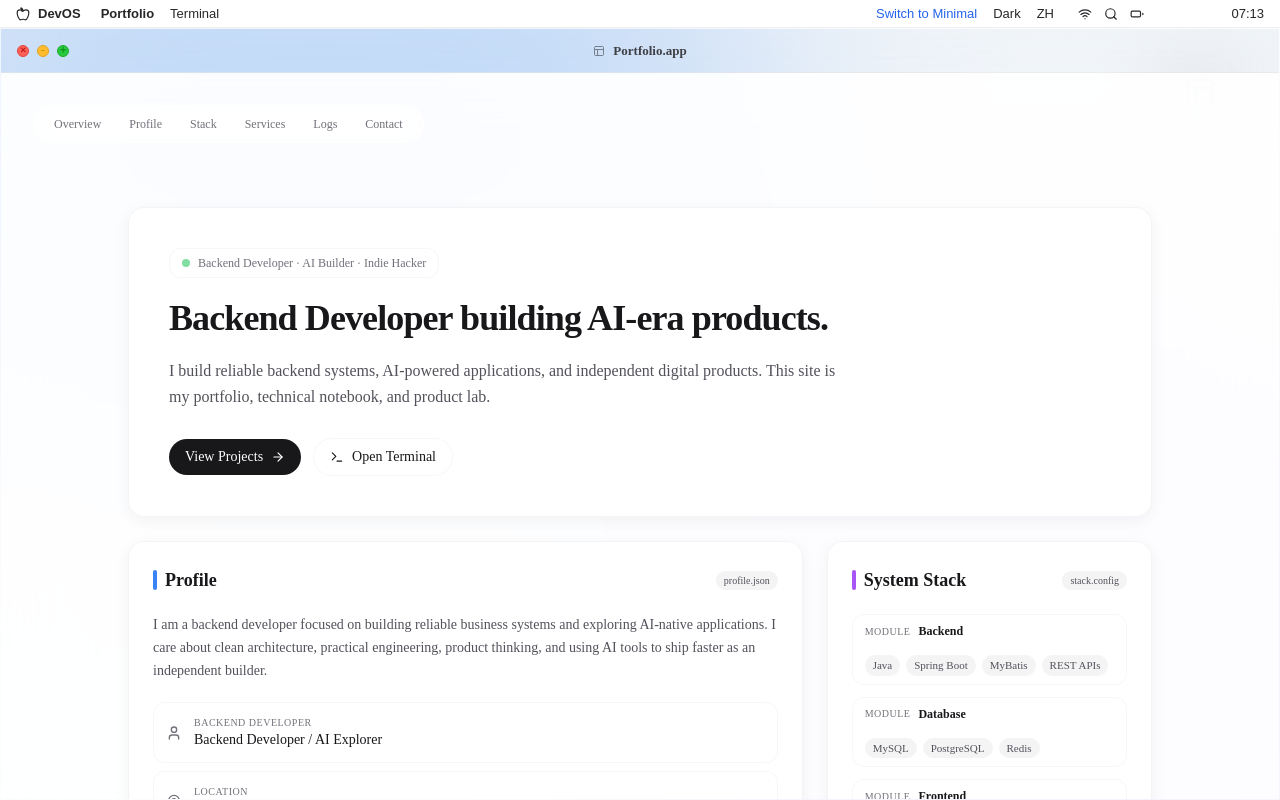
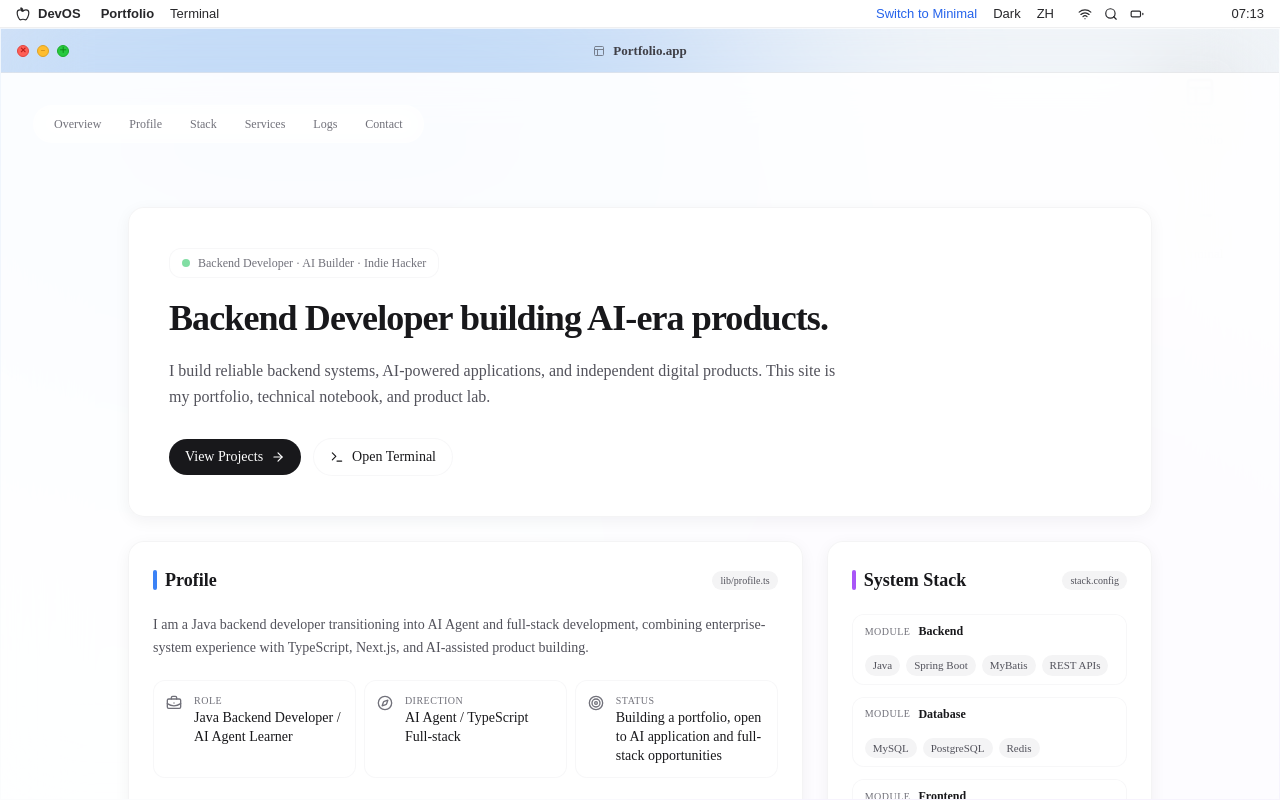
Before and after one commit to zhaomin6666/my-blog-v2, a Next.js app: page / in a window 1280 px wide. Built offline with nearby package versions, Linux system fonts and the light colour scheme; no server answers; a web font is replaced by a local one.

Commit message:
content: improve about positioning for ai career

```diff
--- a/components/main/AboutSection.tsx
+++ b/components/main/AboutSection.tsx
@@ -1,69 +1,152 @@
 'use client';
 
-import { User, MapPin, Target } from 'lucide-react';
+import Link from 'next/link';
+import { ArrowUpRight, BriefcaseBusiness, CheckCircle2, Compass, FolderGit2, Sparkles, Target } from 'lucide-react';
+import { profileData } from '@/lib/profile';
 import { useSettings } from '@/lib/settings-context';
 import { getStyleTokens } from '@/lib/stylePresets';
 import { t } from '@/lib/translations';
+import type { Lang, LocalizedText } from '@/lib/types';
+
+function text(value: LocalizedText, lang: Lang) {
+  return value[lang];
+}
 
 export function AboutSection() {
   const { lang, stylePreset } = useSettings();
   const tokens = getStyleTokens(stylePreset);
   const isMacos = stylePreset === 'macos';
 
-  const profileFields = [
-    {
-      icon: User,
-      label: t('about.role', lang),
-      value: lang === 'zh' ? '后端开发者 / AI 应用探索者' : 'Backend Developer / AI Explorer',
-    },
-    {
-      icon: MapPin,
-      label: t('about.location', lang),
-      value: lang === 'zh' ? '远程 / 全球' : 'Remote / Global',
-    },
-    {
-      icon: Target,
-      label: t('about.focus', lang),
-      value: lang === 'zh' ? '可靠系统 · AI 原生应用 · 独立产品' : 'Reliable Systems · AI-Native Apps · Indie Products',
-    },
-  ];
+  const profileIcons = [BriefcaseBusiness, Compass, Target];
 
   return (
     <div className={`p-6 ${tokens.cardBg} ${tokens.cardBorder} ${tokens.cardBorderRadius} ${tokens.cardShadow}`}>
-      {/* Section header like a system panel header */}
       <div className="flex items-center gap-2 mb-5">
         <div className={`w-1 h-5 rounded-full ${isMacos ? 'bg-blue-500' : 'bg-zinc-900 dark:bg-zinc-100'}`} />
         <h2 className={`${isMacos ? 'text-lg font-semibold' : 'text-xs font-mono font-bold uppercase tracking-wider'} ${tokens.textPrimary}`}>
           {t('nav.profile', lang)}
         </h2>
         <span className={`ml-auto text-[10px] px-2 py-0.5 ${tokens.tagBg} ${tokens.tagText} ${tokens.tagBorder} ${tokens.tagBorderRadius}`}>
-          profile.json
+          lib/profile.ts
         </span>
       </div>
 
-      {/* Profile description */}
       <p className={`mb-5 ${isMacos ? 'text-sm leading-relaxed' : 'text-xs font-mono leading-relaxed'} ${tokens.textSecondary}`}>
-        {t('about.description', lang)}
+        {text(profileData.intro, lang)}
       </p>
 
-      {/* Profile fields like system info entries */}
-      <div className="space-y-2">
-        {profileFields.map((field) => (
+      <div className="grid grid-cols-1 gap-2 sm:grid-cols-3">
+        {profileData.fields.map((field, index) => {
+          const Icon = profileIcons[index] ?? Target;
+
+          return (
           <div
-            key={field.label}
-            className={`flex items-center gap-3 p-3 ${tokens.nestedCardBg} ${tokens.nestedCardBorder} ${tokens.nestedCardBorderRadius} transition-all duration-200 hover:-translate-y-0.5 hover:shadow-sm`}
+            key={field.labelKey}
+            className={`flex min-w-0 items-start gap-3 p-3 ${tokens.nestedCardBg} ${tokens.nestedCardBorder} ${tokens.nestedCardBorderRadius} transition-all duration-200 hover:-translate-y-0.5 hover:shadow-sm`}
           >
-            <field.icon size={isMacos ? 16 : 14} className={tokens.textMuted} />
+            <Icon size={isMacos ? 16 : 14} className={`mt-0.5 shrink-0 ${tokens.textMuted}`} />
             <div className="flex-1 min-w-0">
               <div className={`text-[10px] ${tokens.textMuted} ${isMacos ? 'uppercase tracking-wider' : 'font-mono uppercase'}`}>
-                {field.label}
+                {t(field.labelKey, lang)}
               </div>
-              <div className={`truncate ${isMacos ? 'text-sm font-medium' : 'text-xs font-mono'} ${tokens.textPrimary}`}>
-                {field.value}
+              <div className={`${isMacos ? 'text-sm font-medium leading-snug' : 'text-xs font-mono leading-snug'} ${tokens.textPrimary}`}>
+                {text(field.value, lang)}
               </div>
             </div>
           </div>
-        ))}
+          );
+        })}
+      </div>
+
+      <div className="mt-5 grid grid-cols-1 gap-4 lg:grid-cols-2">
+        <div>
+          <div className={`mb-2 flex items-center gap-1.5 text-[10px] ${tokens.textMuted} ${isMacos ? 'uppercase tracking-wider' : 'font-mono uppercase'}`}>
+            <Sparkles size={12} />
+            {t('about.currentFocus', lang)}
+          </div>
+          <div className="flex flex-wrap gap-1.5">
+            {profileData.focus.map((item) => (
+              <span
+                key={text(item, lang)}
+                className={`px-2 py-1 text-[10px] ${tokens.projectTagBg} ${tokens.projectTagText} ${tokens.tagBorderRadius} ${isMacos ? '' : 'font-mono'}`}
+              >
+                {text(item, lang)}
+              </span>
+            ))}
+          </div>
+        </div>
+
+        <div>
+          <div className={`mb-2 flex items-center gap-1.5 text-[10px] ${tokens.textMuted} ${isMacos ? 'uppercase tracking-wider' : 'font-mono uppercase'}`}>
+            <BriefcaseBusiness size={12} />
+            {t('about.background', lang)}
+          </div>
+          <div className="space-y-2">
+            {profileData.background.map((item) => (
+              <p key={text(item, lang)} className={`flex gap-2 ${isMacos ? 'text-xs leading-relaxed' : 'text-[11px] font-mono leading-relaxed'} ${tokens.textSecondary}`}>
+                <CheckCircle2 size={13} className={`mt-0.5 shrink-0 ${isMacos ? 'text-blue-500 dark:text-blue-300' : tokens.textMuted}`} />
+                <span>{text(item, lang)}</span>
+              </p>
+            ))}
+          </div>
+        </div>
+      </div>
+
+      <div className="mt-5">
+        <div className={`mb-2 flex items-center gap-1.5 text-[10px] ${tokens.textMuted} ${isMacos ? 'uppercase tracking-wider' : 'font-mono uppercase'}`}>
+          <FolderGit2 size={12} />
+          {t('about.building', lang)}
+        </div>
+        <div className="grid grid-cols-1 gap-2 sm:grid-cols-2">
+          {profileData.building.map((link) => (
+            <Link
+              key={link.href}
+              href={link.href}
+              className={`group flex min-w-0 items-start gap-3 p-3 ${tokens.nestedCardBg} ${tokens.nestedCardBorder} ${tokens.nestedCardBorderRadius} transition-all duration-200 hover:-translate-y-0.5 hover:shadow-sm`}
+            >
+              <ArrowUpRight size={14} className={`mt-0.5 shrink-0 transition-transform group-hover:translate-x-0.5 group-hover:-translate-y-0.5 ${tokens.textMuted}`} />
+              <span className="min-w-0">
+                <span className={`block ${isMacos ? 'text-sm font-medium' : 'text-xs font-mono font-bold'} ${tokens.textPrimary}`}>
+                  {text(link.label, lang)}
+                </span>
+                <span className={`mt-1 block ${isMacos ? 'text-xs leading-relaxed' : 'text-[11px] font-mono leading-relaxed'} ${tokens.textSecondary}`}>
+                  {text(link.description, lang)}
+                </span>
+              </span>
+            </Link>
+          ))}
+        </div>
+      </div>
+
+      <div className="mt-5 grid grid-cols-1 gap-4 lg:grid-cols-2">
+        <div>
+          <div className={`mb-2 text-[10px] ${tokens.textMuted} ${isMacos ? 'uppercase tracking-wider' : 'font-mono uppercase'}`}>
+            {t('about.workStyle', lang)}
+          </div>
+          <div className="space-y-1.5">
+            {profileData.workStyle.map((item) => (
+              <p key={text(item, lang)} className={`${isMacos ? 'text-xs leading-relaxed' : 'text-[11px] font-mono leading-relaxed'} ${tokens.textSecondary}`}>
+                {text(item, lang)}
+              </p>
+            ))}
+          </div>
+        </div>
+
+        <div>
+          <div className={`mb-2 text-[10px] ${tokens.textMuted} ${isMacos ? 'uppercase tracking-wider' : 'font-mono uppercase'}`}>
+            {t('about.careerDirection', lang)}
+          </div>
+          <div className="flex flex-wrap gap-1.5">
+            {profileData.careerDirection.map((item) => (
+              <span
+                key={text(item, lang)}
+                className={`px-2 py-1 text-[10px] ${tokens.tagBg} ${tokens.tagText} ${tokens.tagBorder} ${tokens.tagBorderRadius} ${isMacos ? '' : 'font-mono'}`}
+              >
+                {text(item, lang)}
+              </span>
+            ))}
+          </div>
+        </div>
       </div>
     </div>
   );
--- /dev/null
+++ b/lib/profile.ts
@@ -0,0 +1,119 @@
+import type { LocalizedText } from './types';
+
+export interface ProfileField {
+  labelKey: 'about.role' | 'about.direction' | 'about.status';
+  value: LocalizedText;
+}
+
+export interface ProfileLink {
+  label: LocalizedText;
+  href: string;
+  description: LocalizedText;
+}
+
+export interface ProfileData {
+  intro: LocalizedText;
+  fields: ProfileField[];
+  focus: LocalizedText[];
+  background: LocalizedText[];
+  building: ProfileLink[];
+  workStyle: LocalizedText[];
+  careerDirection: LocalizedText[];
+}
+
+export const profileData: ProfileData = {
+  intro: {
+    zh: '我是一名 Java 后端开发者，正在把企业业务系统开发经验、TypeScript 全栈能力和 AI Agent 学习结合起来，构建自己的项目、博客和作品集。',
+    en: 'I am a Java backend developer transitioning into AI Agent and full-stack development, combining enterprise-system experience with TypeScript, Next.js, and AI-assisted product building.',
+  },
+  fields: [
+    {
+      labelKey: 'about.role',
+      value: {
+        zh: 'Java 后端开发者 / AI Agent 学习者',
+        en: 'Java Backend Developer / AI Agent Learner',
+      },
+    },
+    {
+      labelKey: 'about.direction',
+      value: {
+        zh: 'AI Agent / TypeScript 全栈开发',
+        en: 'AI Agent / TypeScript Full-stack',
+      },
+    },
+    {
+      labelKey: 'about.status',
+      value: {
+        zh: '正在建设作品集，关注 AI 应用与全栈机会',
+        en: 'Building a portfolio, open to AI application and full-stack opportunities',
+      },
+    },
+  ],
+  focus: [
+    { zh: 'AI Agent 应用开发', en: 'AI Agent application development' },
+    { zh: 'TypeScript / Next.js 全栈开发', en: 'TypeScript / Next.js full-stack development' },
+    { zh: 'LangChain.js / LangGraph.js', en: 'LangChain.js / LangGraph.js' },
+    { zh: '企业知识库 / RAG', en: 'Enterprise knowledge base / RAG' },
+    { zh: '工具调用 / Agent Workflow', en: 'Tool calling / Agent workflow' },
+    { zh: 'AI 辅助开发流程', en: 'AI-assisted development workflow' },
+  ],
+  background: [
+    {
+      zh: '过去主要参与企业业务系统、招投标、采购、供应商管理、专家管理和采购计划管理等项目。',
+      en: 'Worked on enterprise business systems, bidding and procurement scenarios, supplier management, expert management, and procurement planning.',
+    },
+    {
+      zh: '熟悉 Java、Spring Boot、业务流程建模、接口对接、需求沟通、文档沉淀和阶段性交付。',
+      en: 'Experienced with Java, Spring Boot, business workflow modeling, system integration, requirement communication, documentation, and staged delivery.',
+    },
+    {
+      zh: '现在从真实业务系统经验出发，逐步补齐 AI Agent 与全栈产品开发能力。',
+      en: 'Now using real business-system experience as the starting point for learning AI Agent and full-stack product development.',
+    },
+  ],
+  building: [
+    {
+      label: { zh: 'Personal Developer OS', en: 'Personal Developer OS' },
+      href: '/projects/personal-developer-os',
+      description: {
+        zh: '已上线的个人开发者操作系统风格网站，承载博客、作品集、求职入口和 AI Agent 学习记录。',
+        en: 'A live browser-based developer OS site for blogs, portfolio work, career entry points, and AI Agent learning notes.',
+      },
+    },
+    {
+      label: { zh: 'AI Agent Demo', en: 'AI Agent Demo' },
+      href: '/projects/ai-agent-demo',
+      description: {
+        zh: '面向企业知识库和业务流程理解的 AI Agent 学习项目，目前处于持续建设阶段。',
+        en: 'An in-progress AI Agent learning project focused on enterprise knowledge bases and business workflow understanding.',
+      },
+    },
+    {
+      label: { zh: '工程日志', en: 'Engineering Logs' },
+      href: '/blog',
+      description: {
+        zh: '用博客记录网站建设、工程实践和学习过程。',
+        en: 'Blog notes for site building, engineering practice, and learning progress.',
+      },
+    },
+    {
+      label: { zh: 'Personal Developer OS 系列', en: 'Personal Developer OS Series' },
+      href: '/blog/series/personal-developer-os',
+      description: {
+        zh: '从想法、设计、开发到部署的完整建设记录。',
+        en: 'The complete build log from idea and design to development and deployment.',
+      },
+    },
+  ],
+  workStyle: [
+    { zh: '小步拆分需求，按阶段验收', en: 'Break work into small steps and review by phase' },
+    { zh: '从真实业务问题出发，保留文档和交付记录', en: 'Start from real business problems and keep delivery notes' },
+    { zh: '把 AI 作为协作工具，用项目和博客沉淀学习过程', en: 'Use AI as a collaborator and record learning through projects and writing' },
+  ],
+  careerDirection: [
+    { zh: 'AI Agent Developer', en: 'AI Agent Developer' },
+    { zh: 'AI Application Engineer', en: 'AI Application Engineer' },
+    { zh: 'Full-stack Developer with AI focus', en: 'Full-stack Developer with AI focus' },
+    { zh: 'Java Backend Developer with AI Agent direction', en: 'Java Backend Developer with AI Agent direction' },
+  ],
+};
--- a/lib/translations.ts
+++ b/lib/translations.ts
@@ -51,10 +51,15 @@ const translations = {
     'hero.cta.projects': '查看项目',
     'hero.cta.terminal': '打开终端',
 
-    'about.description': '我是后端开发者，专注于构建稳定可靠的业务系统，并持续探索 AI 原生应用。我关注架构设计、工程实践、产品思维，以及如何借助 AI 工具更高效地完成独立交付。',
-    'about.role': '后端开发者',
-    'about.location': 'Location',
-    'about.focus': 'Focus',
+    'about.description': '我是一名 Java 后端开发者，正在把企业业务系统开发经验、TypeScript 全栈能力和 AI Agent 学习结合起来，构建自己的项目、博客和作品集。',
+    'about.role': '角色',
+    'about.direction': '方向',
+    'about.status': '状态',
+    'about.currentFocus': '当前关注',
+    'about.background': '过往经验',
+    'about.building': '正在构建',
+    'about.workStyle': '工作方式',
+    'about.careerDirection': '求职方向',
 
     'skills.title': 'System Stack',
     'skills.module': '模块',
@@ -233,10 +238,15 @@ const translations = {
     'hero.cta.projects': 'View Projects',
     'hero.cta.terminal': 'Open Terminal',
 
-    'about.description': 'I am a backend developer focused on building reliable business systems and exploring AI-native applications. I care about clean architecture, practical engineering, product thinking, and using AI tools to ship faster as an independent builder.',
-    'about.role': 'Backend Developer',
-    'about.location': 'Location',
-    'about.focus': 'Focus',
+    'about.description': 'I am a Java backend developer transitioning into AI Agent and full-stack development, combining enterprise-system experience with TypeScript, Next.js, and AI-assisted product building.',
+    'about.role': 'Role',
+    'about.direction': 'Direction',
+    'about.status': 'Status',
+    'about.currentFocus': 'Current Focus',
+    'about.background': 'Background',
+    'about.building': 'Building',
+    'about.workStyle': 'How I Work',
+    'about.careerDirection': 'Career Direction',
 
     'skills.title': 'System Stack',
     'skills.module': 'Module',
```
Also changed, not shown: 2 other files (tests, documents, lock files or other folders).
